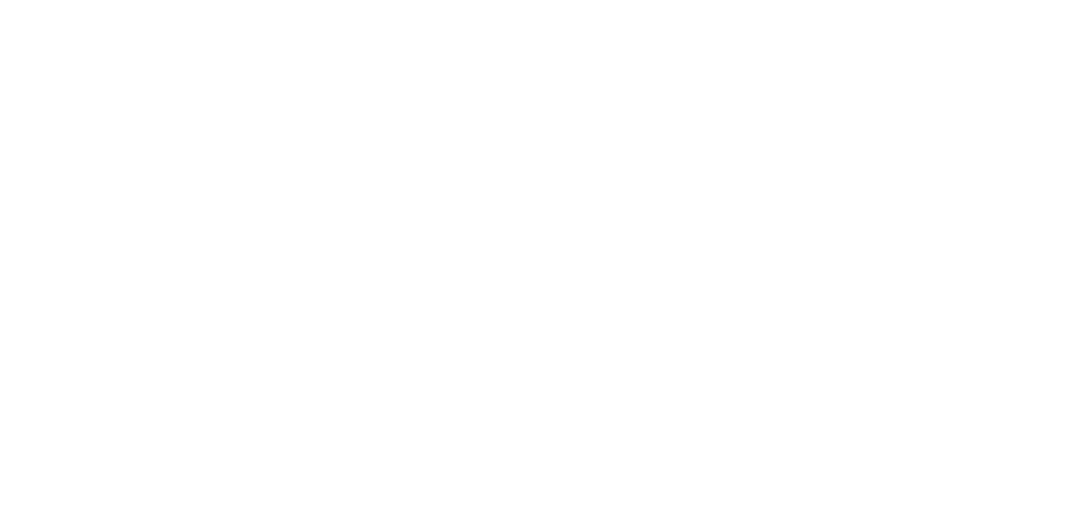
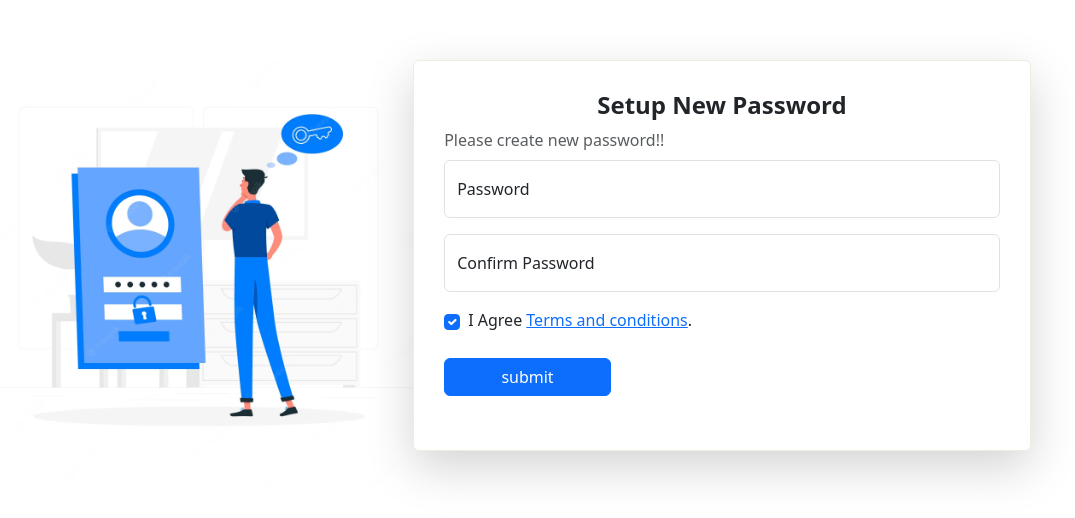
Before and after one commit to NONG-PHLOEUT-GITHUB/2023-G3-VC-PROJECT, a Vue app in the folder frontend/: page /setuppassword in a window 1280 px wide. Before the commit this address had no page. Shown: the part 126-644 px from the top of the page, without its empty margins (186-1261 px from the left). Built offline with nearby package versions, Linux system fonts and the light colour scheme.

Commit message:
[G3SMS-182] create form for forgot and set up password

```diff
--- /dev/null
+++ b/frontend/src/views/Login/ForgotPassword.vue
@@ -0,0 +1,65 @@
+<template>
+  <div class="container d-flex flex-column">
+    <div class="row align-items-center min-vh-100">
+      <div class="div col-12 col-md-8 col-lg-4">
+        <img src="../../assets/resetpassword.jpg" />
+        <div>
+          <form class="rounded bg-white shadow p-7 main shadow-lg">
+            <h3 class="text-dark fw-bolder fs-4 mb-2">Forget Password ?</h3>
+
+            <div class="fw-normal text-muted mb-4">
+              Enter your email to reset your password.
+            </div>
+
+            <div class="form-floating mb-3">
+              <input
+                type="email"
+                class="form-control"
+                id="floatingInput"
+                placeholder="name@example.com"
+              />
+              <label for="floatingInput">Email address</label>
+            </div>
+
+            <button type="submit" class="btn btn-primary submit_btn my-4">
+              Submit
+            </button>
+            <button
+              type="submit"
+              class="btn btn-secondary submit_btn my-4 ms-3"
+            >
+              Cancel
+            </button>
+          </form>
+        </div>
+      </div>
+    </div>
+  </div>
+</template>
+
+<script>
+export default {}
+
+</script>
+
+<style scoped>
+img {
+  width: 120%;
+}
+.main {
+  background: white;
+  width: 350%;
+  padding: 30px;
+  border: solid 1px rgb(241, 235, 225);
+}
+h3 {
+  text-align: center;
+}
+button {
+  width: 30%;
+}
+.div {
+  display: flex;
+  margin-left: 90px;
+}
+</style>
--- /dev/null
+++ b/frontend/src/views/Login/SetupPassword.vue
@@ -0,0 +1,79 @@
+<template>
+  <div class="container d-flex flex-column">
+    <div class="row align-items-center min-vh-100">
+      <div class="div col-12 col-md-8 col-lg-4">
+        <img src="../../assets/resetpassword.jpg" />
+        <div>
+          <form class="rounded bg-white shadow p-7 main shadow-lg">
+            <h3 class="text-dark fw-bolder fs-4 mb-2">Setup New Password</h3>
+
+            <div class="fw-normal text-muted mb-2">
+              Please create new password!!
+            </div>
+
+            <div class="form-floating mb-3">
+              <input
+                type="password"
+                class="form-control"
+                id="floatingPassword"
+                placeholder="Password"
+              />
+              <label for="floatingPassword">Password</label>
+            </div>
+            <div class="form-floating mb-3">
+              <input
+                type="password"
+                class="form-control"
+                id="floatingPassword"
+                placeholder="Password"
+              />
+              <label for="floatingPassword">Confirm Password</label>
+            </div>
+            <div class="form-check d-flex align-items-center">
+              <input
+                class="form-check-input"
+                type="checkbox"
+                id="gridCheck"
+                checked
+              />
+              <label class="form-check-label ms-2" for="gridCheck">
+                I Agree <a href="#">Terms and conditions</a>.
+              </label>
+            </div>
+            <button type="submit" class="btn btn-primary submit_btn w-70 my-4">
+              submit
+            </button>
+          </form>
+        </div>
+      </div>
+    </div>
+  </div>
+</template>
+
+<script>
+export default {};
+</script>
+
+<style scoped>
+img {
+  width: 120%;
+}
+
+.main {
+  background: white;
+  width: 350%;
+  padding: 30px;
+  border: solid 1px rgb(241, 235, 225);
+}
+h3 {
+  text-align: center;
+}
+button {
+  width: 30%;
+}
+.div {
+  display: flex;
+  margin-left: 90px;
+}
+
+</style>
```
Also changed, not shown: frontend/src/main.js (+7 -1 lines), 1 other file (tests, documents, lock files or other folders).
